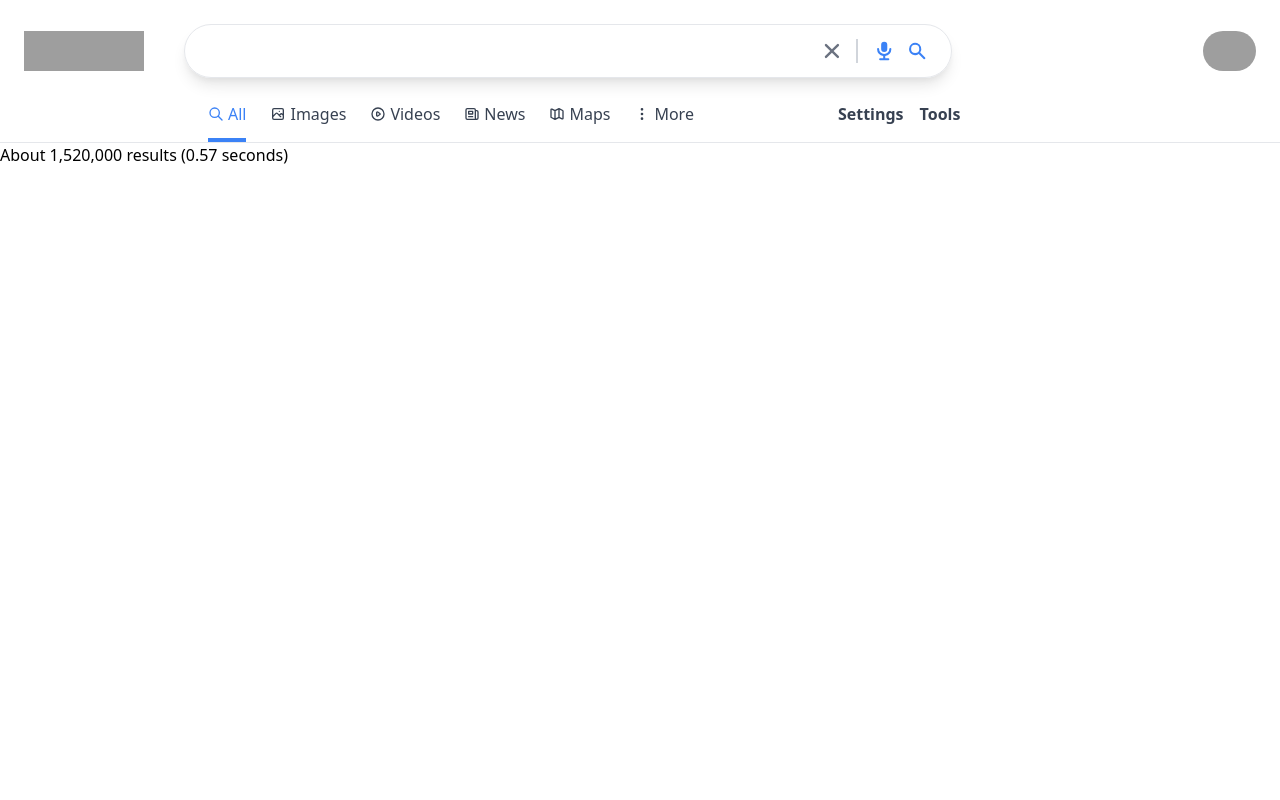
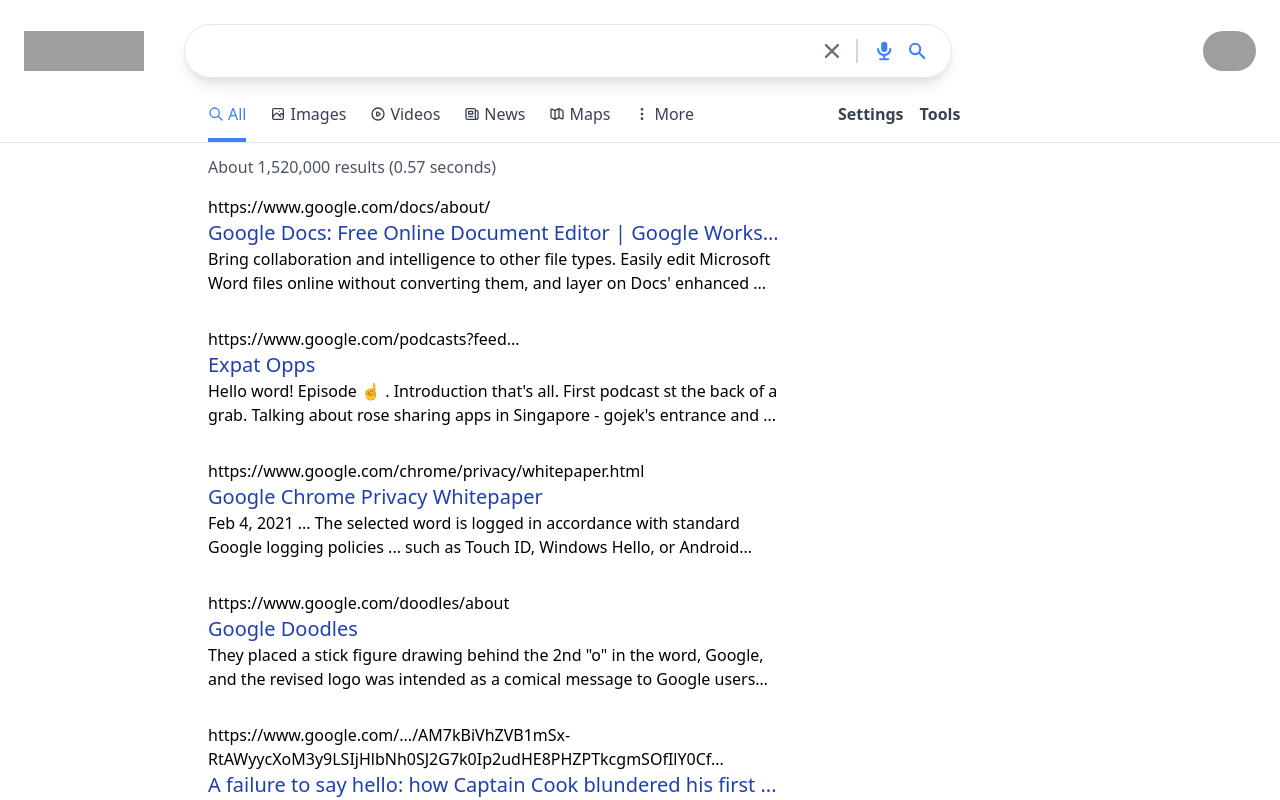
Before and after one commit to dineshtamang14/Google-clone, a Next.js app: page /search in a window 1280 px wide. Shown: the top 800 px of the page. Built offline with nearby package versions, Linux system fonts and the light colour scheme; grey boxes are pictures that could not be loaded.

Commit message:
create search result page

```diff
--- a/components/SearchResults.js
+++ b/components/SearchResults.js
@@ -1,9 +1,28 @@
 function SearchResults({ results }) {
     return (
-        <div>
-            <p>About {results.searchInformation?.formattedTotalResults} results ({results.searchInformation?.formattedSearchTime} seconds)</p>
-        </div>
-    )
+      <div className="mx-auto w-full px-3 sm:pl-[5%] md:pl-[14%] lg:pl-52">
+        <p className="text-gray-600 text-md mb-4 mt-3">
+          About {results.searchInformation?.formattedTotalResults} results (
+          {results.searchInformation?.formattedSearchTime} seconds)
+        </p>
+
+        {results.items?.map((result) => (
+          <div key={result.link} className="max-w-xl mb-8">
+            <div className="group">
+              <a href={result.link} className="text-sml">
+                {result.formattedUrl}
+              </a>
+              <a href={result.link}>
+                <h2 className="truncate text-xl text-blue-800 font-medium group-hover:underline">
+                  {result.title}
+                </h2>
+              </a>
+            </div>
+            <p className="line-clamp-2">{result.snippet}</p>
+          </div>
+        ))}
+      </div>
+    );
 }
 
 export default SearchResults
--- a/package.json
+++ b/package.json
@@ -9,6 +9,7 @@
   },
   "dependencies": {
     "@heroicons/react": "^1.0.5",
+    "@tailwindcss/line-clamp": "^0.2.2",
     "next": "12.0.4",
     "react": "17.0.2",
     "react-dom": "17.0.2"
--- a/tailwind.config.js
+++ b/tailwind.config.js
@@ -8,5 +8,5 @@
   variants: {
     extend: {},
   },
-  plugins: [],
+  plugins: [require('@tailwindcss/line-clamp')],
 };
```
Also changed, not shown: 1 other file (tests, documents, lock files or other folders).
